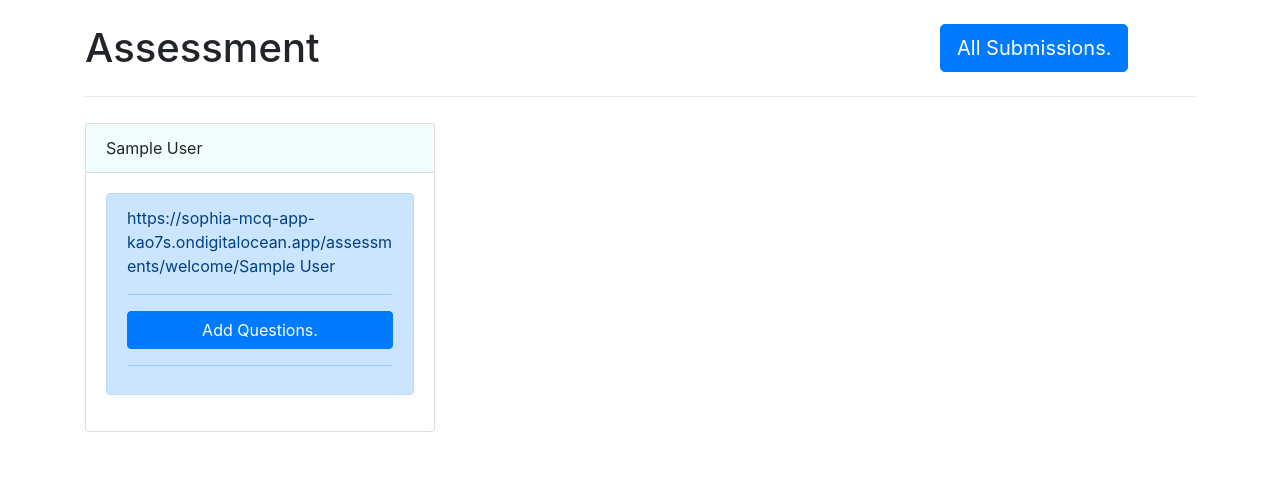
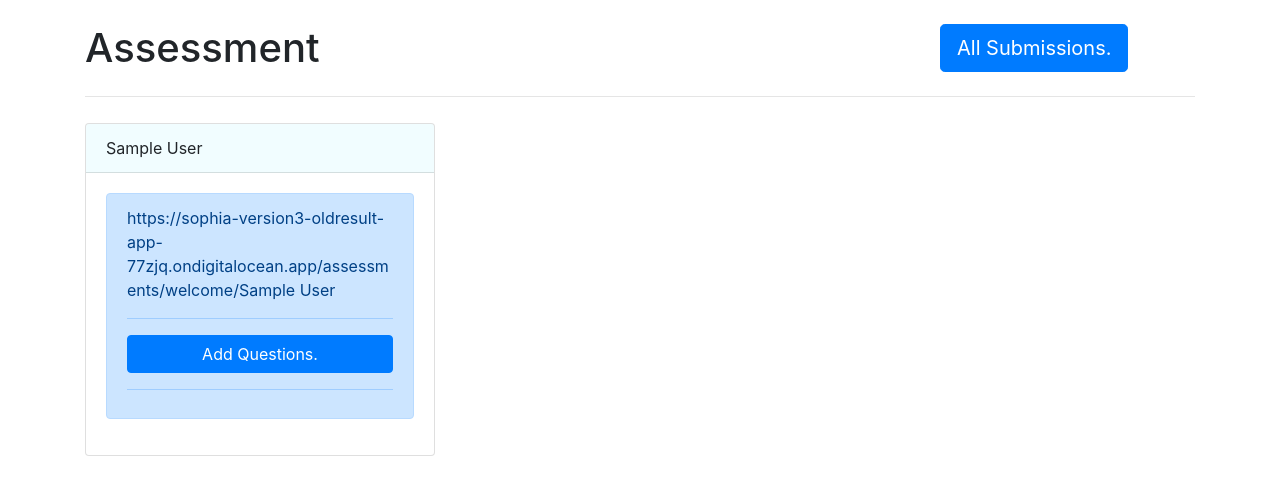
Before and after one commit to PerfectSkillsSophia/version3, a Django app: page /administration/dashboard/ in a window 1280 px wide. Shown: the part 81-576 px from the top of the page. Run offline with Django 4.2, Linux system fonts and the light colour scheme; a user stored in the database is signed in; tables that the repository leaves empty hold one stand-in row (values such as "Sample post"); some libraries are stand-ins or nearby versions.

Commit message:
Assessments Url

```diff
--- a/templates/dashboard.html
+++ b/templates/dashboard.html
@@ -26,7 +26,7 @@
                 </div>
                 <div class="card-body">
                     <div class="alert alert-primary" role="alert">
-                        https://sophia-mcq-app-kao7s.ondigitalocean.app/assessments/welcome/{{ assessment.assessmentName }}<br>
+                        https://sophia-version3-oldresult-app-77zjq.ondigitalocean.app/assessments/welcome/{{ assessment.assessmentName }}<br>
                         <hr>
                         <a href="assessment/{{assessment.assId}}" class="btn btn-primary  btn-block"
                             id="view{{assessment.assId}}">Add Questions.</a>
```
